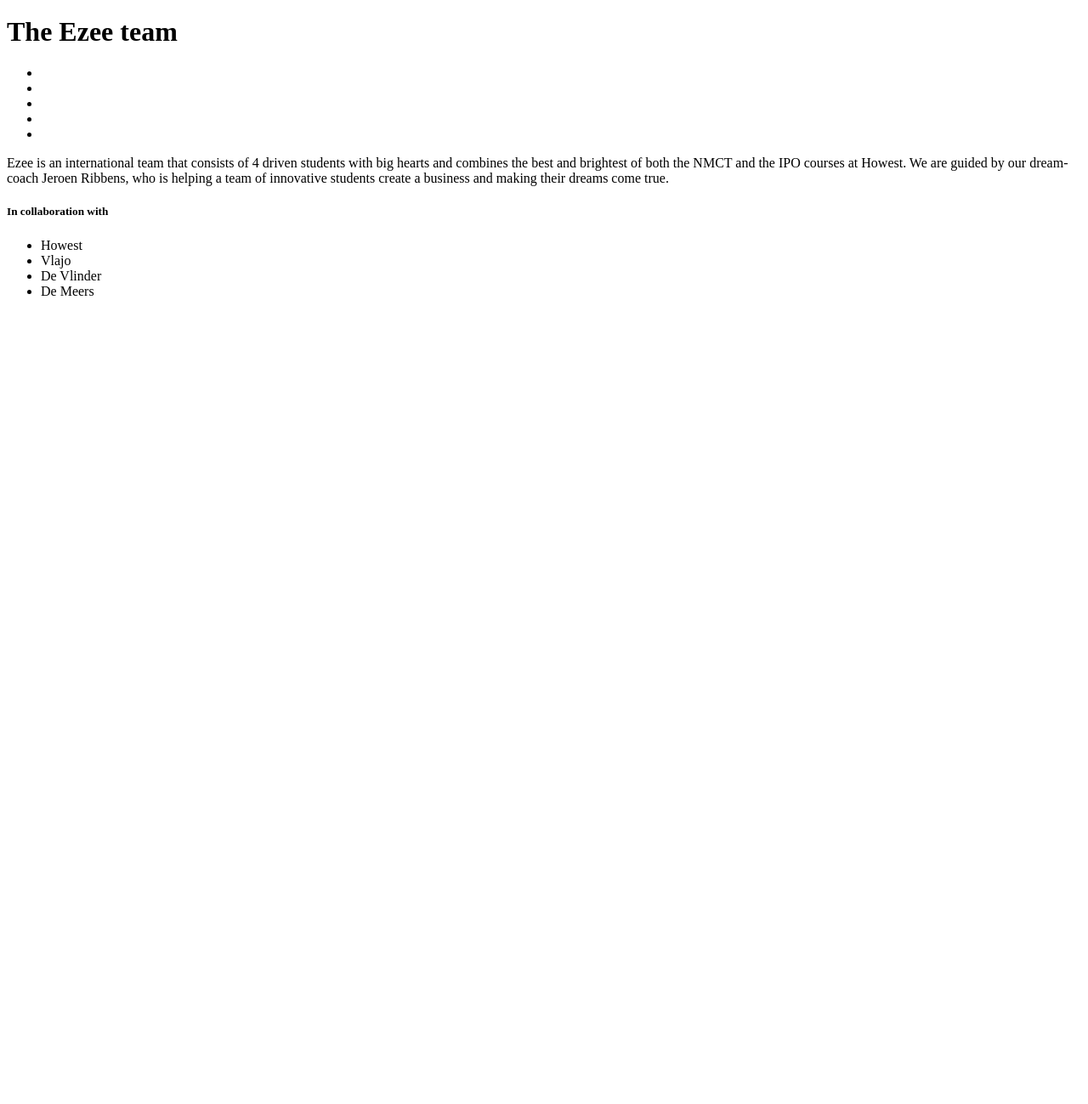
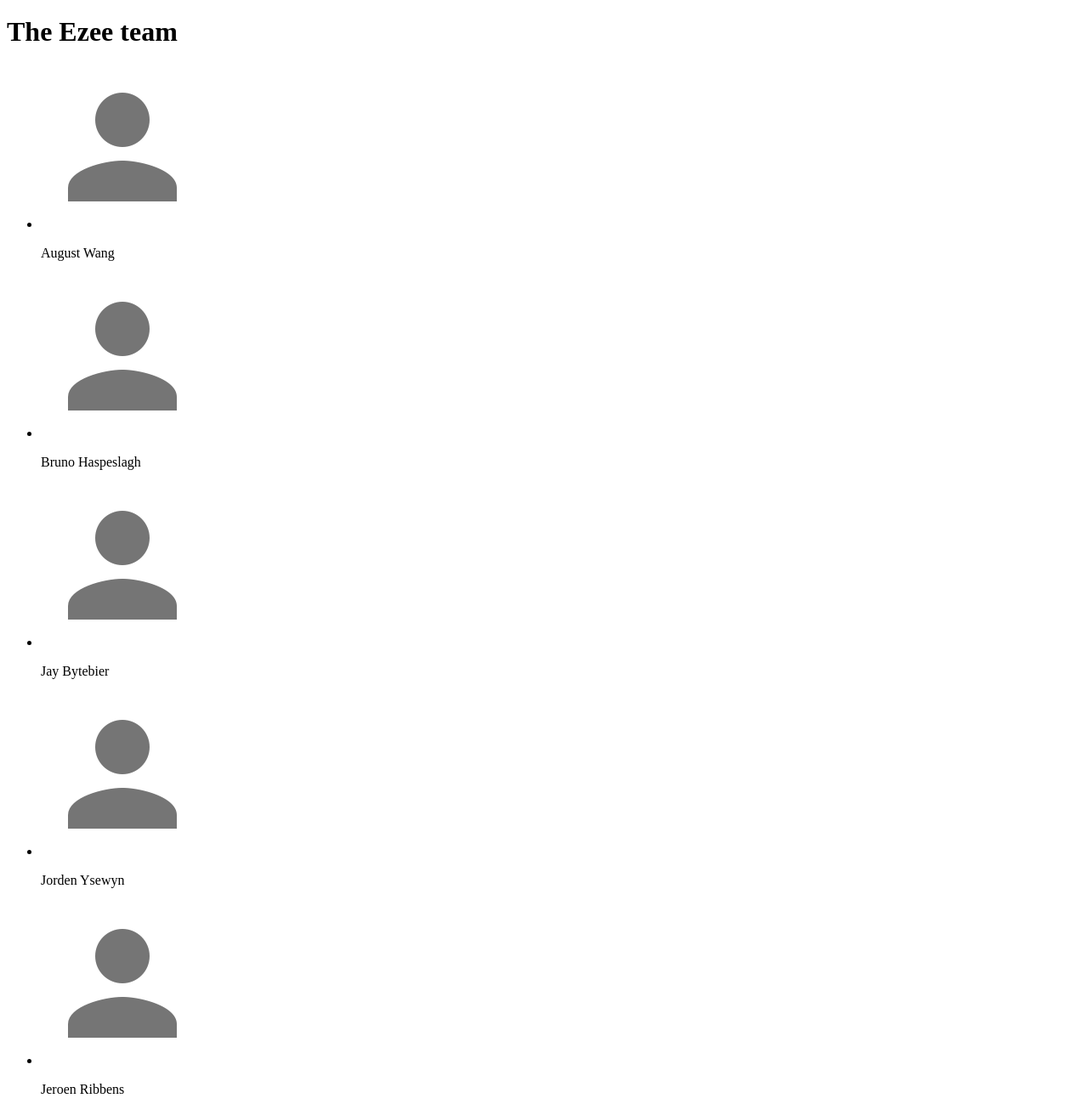
Before and after one commit to EzeeHanger/product_page, a plain HTML site: page team.html in a window 1280 px wide. Shown: the part 61-1360 px from the top of the page at 85% size. Before the commit the page ends 800 px from the top, so only its background shows below. Drawn offline with Linux system fonts and the light colour scheme.

Commit message:
add standin images and member names

```diff
--- a/team.html
+++ b/team.html
@@ -16,11 +16,21 @@
         <h1>The Ezee team</h1>
         <div id="images">
             <ul>
-                <li><img/></li>
-                <li><img/></li>
-                <li><img/></li>
-                <li><img/></li>
-                <li><img/></li>
+                <li><img src="./assets/images/August_standin.png" />
+                    <p>August Wang</p>
+                </li>
+                <li><img src="./assets/images/Bruno_standin.png" />
+                    <p>Bruno Haspeslagh</p>
+                </li>
+                <li><img src="./assets/images/Jay_standin.png" />
+                    <p>Jay Bytebier</p>
+                </li>
+                <li><img src="./assets/images/Jorden_standin.png" />
+                    <p>Jorden Ysewyn</p>
+                </li>
+                <li><img src="./assets/images/Jeroen_standin.png" />
+                    <p>Jeroen Ribbens</p>
+                </li>
             </ul>
         </div>
         <p>
```
Also changed, not shown: assets/images/August_standin.png (added), assets/images/Bruno_standin.png (added), assets/images/Jay_standin.png (added), assets/images/Jeroen_standin.png (added), assets/images/Jorden_standin.png (added).
